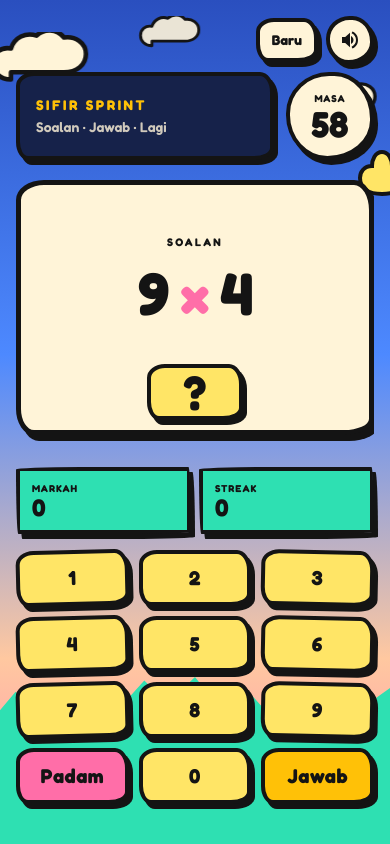
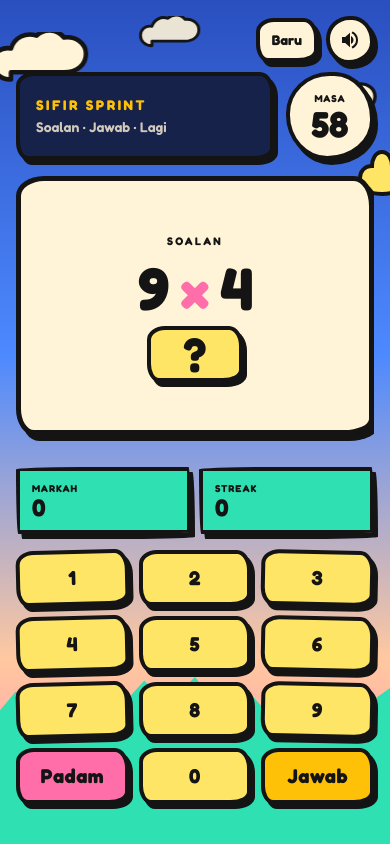
Before and after one commit to nazirulhafiy/sifir-sprint, a React (Vite) app: page / in a window 390 px wide. Both pictures are taken after a click on the button "Mula". Built offline with nearby package versions, Linux system fonts and the light colour scheme; a web font is replaced by a local one.

Commit message:
Stop ? chip overlapping the equation on short iPhone Safari.
Put SOALAN, equation, and input chip in one centered column with clamp-scaled equation text so the butter chip no longer paints over the sum on short heights.

```diff
--- a/src/App.tsx
+++ b/src/App.tsx
@@ -563,23 +563,24 @@ function QuestionCard({
       data-testid="soalan"
       data-a={soalan.a}
       data-b={soalan.b}
-      className={`ink-thick wonky relative mt-5 mb-3 flex min-h-0 flex-1 flex-col px-4 pt-6 pb-5 text-center ${fill}`}
+      className={`ink-thick wonky relative mt-4 mb-3 flex min-h-0 flex-1 flex-col px-4 pt-5 pb-4 text-center ${fill}`}
     >
-      <div className="flex min-h-0 flex-1 flex-col items-center justify-center">
-        <p className="mb-3 text-[11px] font-bold uppercase tracking-[0.2em]">Soalan</p>
+      <div className="flex min-h-0 flex-1 flex-col items-center justify-center gap-2">
+        <p className="text-[11px] font-bold uppercase tracking-[0.2em]">Soalan</p>
         <p
           key={`${soalan.a}x${soalan.b}-${input}-${flash ?? 'idle'}`}
-          className="pop text-6xl font-bold leading-none tracking-tight tabular sm:text-7xl"
+          data-testid="equation"
+          className="pop text-[clamp(2.25rem,8vh,3.75rem)] font-bold leading-none tracking-tight tabular"
         >
           {soalan.a} <span className="text-pink">×</span> {soalan.b}
         </p>
+        <p
+          data-testid="input"
+          className="ink wonky-sm relative z-10 shrink-0 min-h-14 min-w-24 self-center bg-butter px-4 text-5xl font-bold tabular"
+        >
+          {input || '?'}
+        </p>
       </div>
-      <p
-        data-testid="input"
-        className="ink wonky-sm relative z-10 mt-4 mb-[-0.65rem] shrink-0 min-h-14 min-w-24 self-center bg-butter px-4 text-5xl font-bold tabular"
-      >
-        {input || '?'}
-      </p>
     </section>
   )
 }
```
Also changed, not shown: 1 other file (tests, documents, lock files or other folders).
